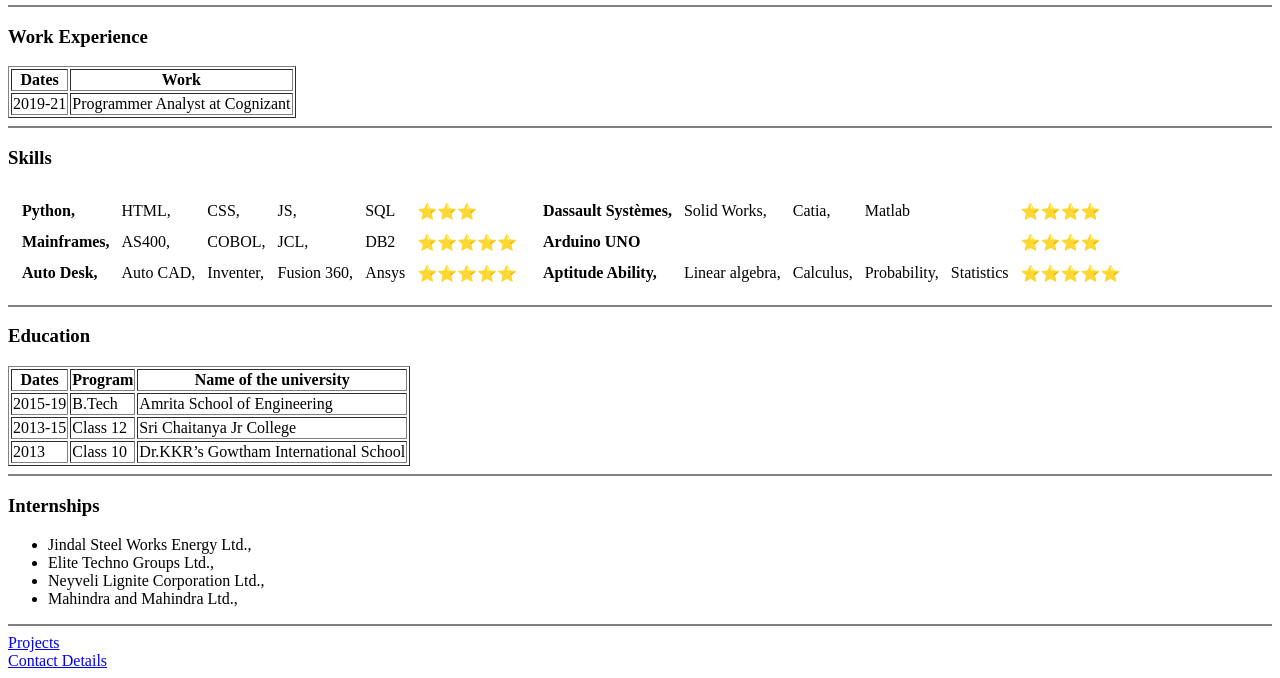
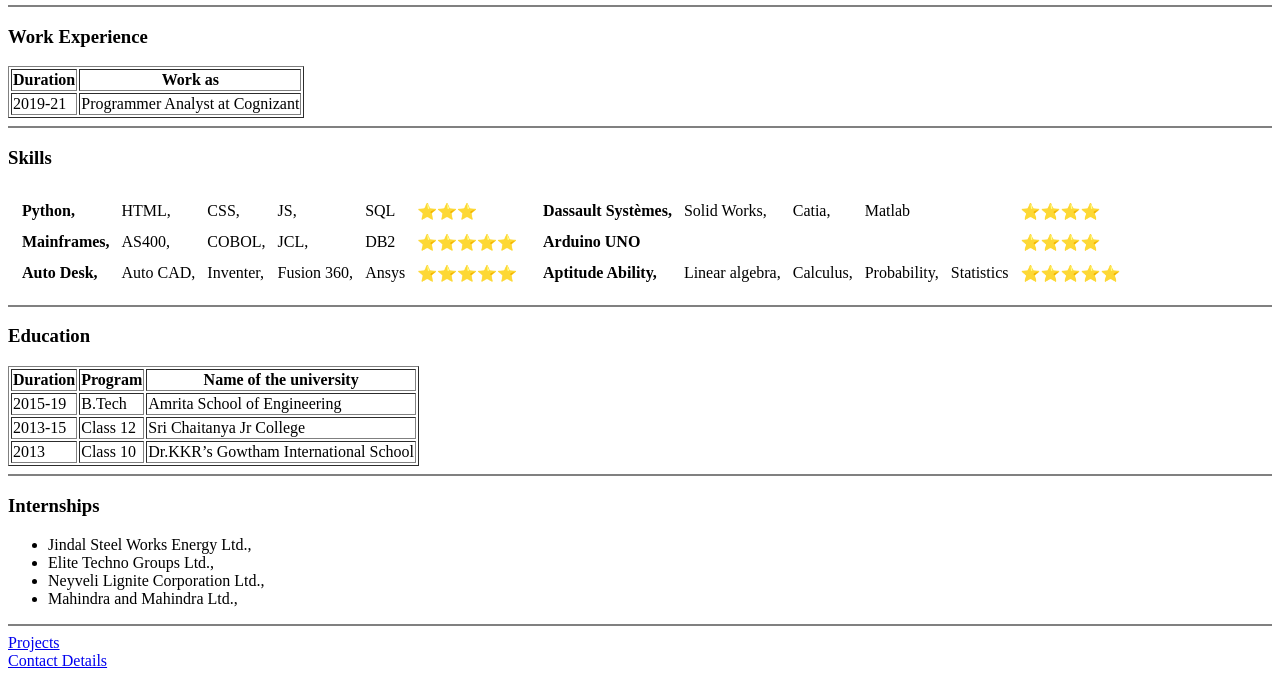
Before and after one commit to aravindvas/cv, a plain HTML site: page index.html in a window 1280 px wide. Shown: the part 221-899 px from the top of the page. Drawn offline with Linux system fonts and the light colour scheme.

Commit message:
Update index.html

```diff
--- a/index.html
+++ b/index.html
@@ -20,8 +20,8 @@
       <table border="1">
         <thead>
           <tr>
-            <th>Dates</th>
-            <th>Work</th>
+            <th>Duration</th>
+            <th>Work as</th>
           </tr>
         </thead>
         <tr>
@@ -96,7 +96,7 @@
       <table border="1">
         <thead>
           <tr>
-            <th>Dates</th>
+            <th>Duration</th>
             <th>Program</th>
             <th>Name of the university</th>
           </tr>
```
